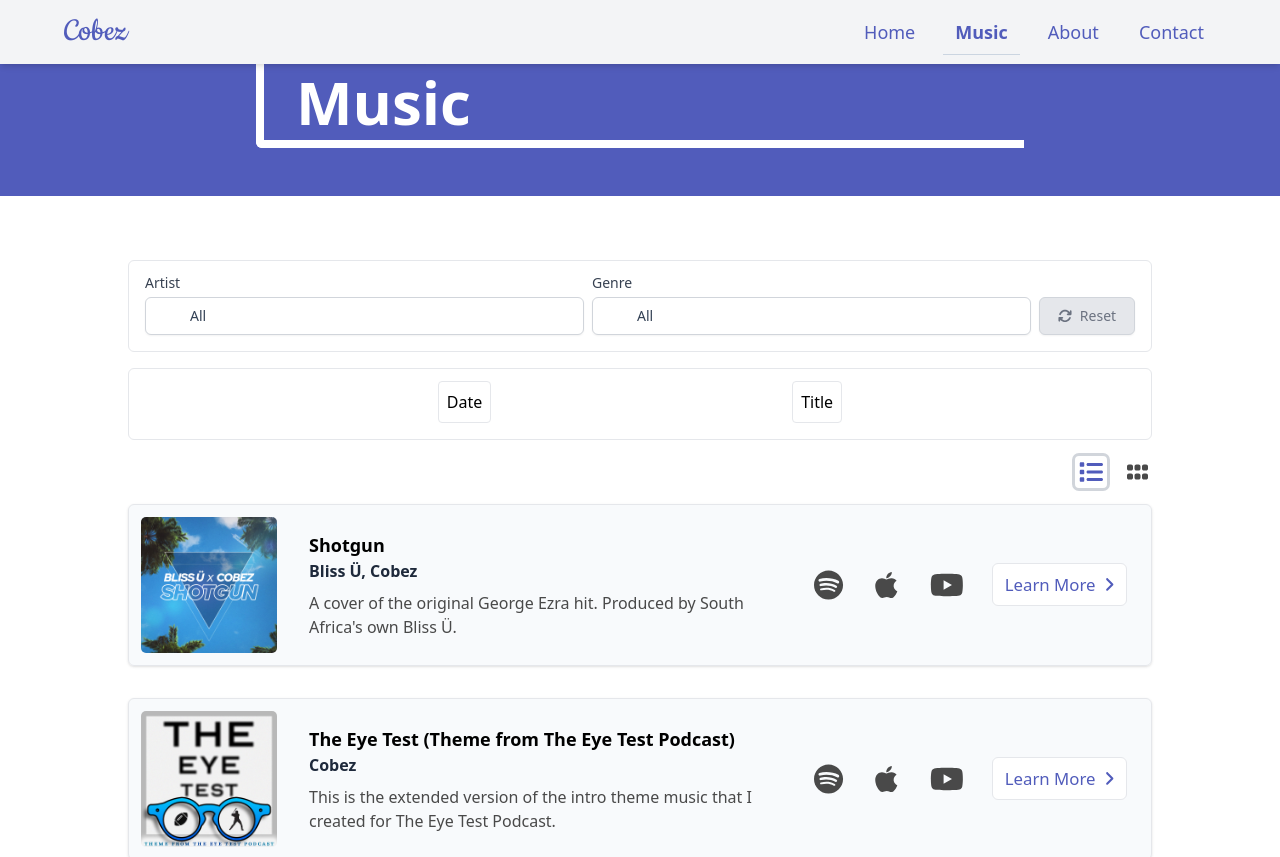
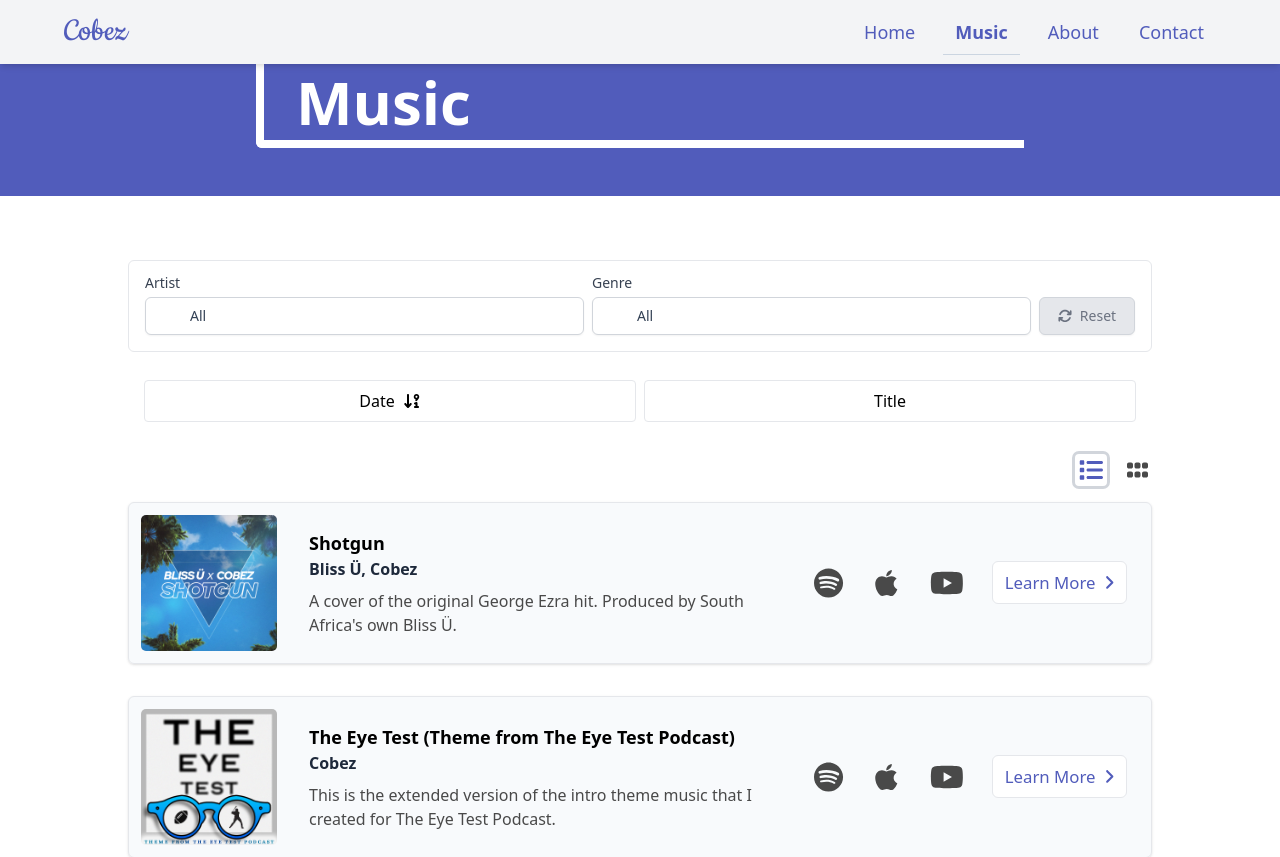
Before and after one commit to jcobert/cobez-music, a Next.js app: page /music in a window 1280 px wide. Shown: the top 857 px of the page. Built offline with nearby package versions, Linux system fonts and the light colour scheme; some icons are missing; a web font is replaced by a local one.

Commit message:
set sort icon display logic

```diff
--- a/pages/music.jsx
+++ b/pages/music.jsx
@@ -10,6 +10,8 @@ import {
   faArrowsRotate,
   faArrowUpAZ,
   faArrowDownZA,
+  faArrowUp19,
+  faArrowDown91,
 } from "@fortawesome/free-solid-svg-icons";
 import FilterDropdown from "../components/FilterDropdown";
 
@@ -107,13 +109,35 @@ export default function Music({ songData }) {
     setSelection(sortSongs(sortBy, sortAscending));
   }
 
-  // const SortIcon = () => {
-  //   let icon = null;
-  //   const buttons = document.getElementById("sort").children;
+  // Sort Button Icon
+  const SortIcon = (props) => {
+    let icon = null;
+    let icons = [];
+    let visibility = "";
+    const style = props.className;
 
-  //   icon = faArrowDownZA;
-  //   return <FontAwesomeIcon icon={icon} />;
-  // };
+    if (props?.type === "numeric") {
+      icons = [faArrowUp19, faArrowDown91];
+    } else {
+      icons = [faArrowUpAZ, faArrowDownZA];
+    }
+
+    if (sortAscending) {
+      icon = icons[0];
+    } else {
+      icon = icons[1];
+    }
+
+    if (props.sortBy !== sortBy) {
+      visibility = "hidden";
+    }
+
+    return (
+      <div className={`${visibility} ${style}`}>
+        <FontAwesomeIcon icon={icon} />
+      </div>
+    );
+  };
 
   return (
     <div className="bg-theme-primary">
@@ -185,24 +209,22 @@ export default function Music({ songData }) {
               </div>
             </div>
             {/* Sort Options */}
-            <div
-              id="sort"
-              className="p-4 pt-3 border rounded-md flex md:flex-row items-center justify-evenly gap-x-2 gap-y-2"
-            >
+            <div className="p-4 pt-3 rounded-md flex md:flex-row items-center justify-evenly gap-x-2 gap-y-2">
               <button
                 data-sortType="date"
                 onClick={handleSortClick}
-                className="border p-2 rounded"
+                className="border p-2 rounded flex-1 flex justify-center gap-x-2"
               >
                 <span>Date</span>
-                {/* <SortIcon /> */}
+                <SortIcon sortBy="date" type="numeric" className={``} />
               </button>
               <button
                 data-sortType="title"
                 onClick={handleSortClick}
-                className="border p-2 rounded"
+                className="border p-2 rounded flex-1 flex justify-center gap-x-2"
               >
-                Title
+                <span>Title</span>
+                <SortIcon sortBy="title" className={``} />
               </button>
             </div>
             {/* View Type Selector */}
```
